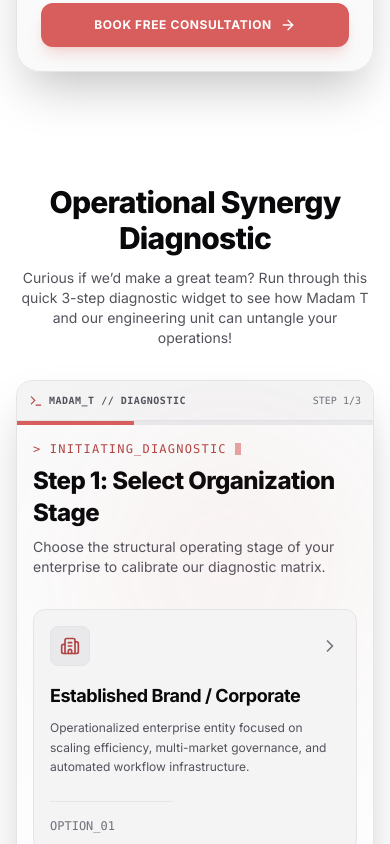
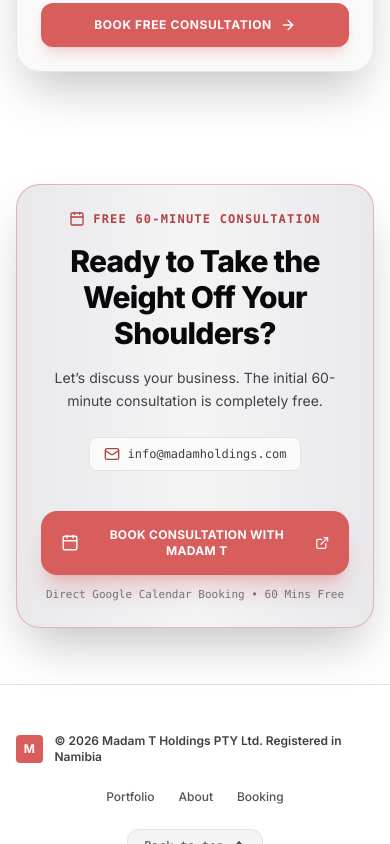
Before and after one commit to madam-t/MadamT, a Next.js app: page / in a window 390 px wide. Shown: the part 6420-7264 px from the top of the page. Built offline with nearby package versions, Linux system fonts and the light colour scheme.

Commit message:
feat: remove Operational Synergy Diagnostic section

```diff
--- a/app/page.tsx
+++ b/app/page.tsx
@@ -22,14 +22,12 @@
 import LaunchOffer from "@/components/LaunchOffer";
 import LaunchOfferBar from "@/components/LaunchOfferBar";
 import PortfolioModal from "@/components/PortfolioModal";
-import SynergyDiagnostic from "@/components/SynergyDiagnostic";
 import { PORTFOLIO_DATA, PortfolioItem } from "@/data/portfolioData";
 
 const NAV_LINKS: { id: string; label: string }[] = [
   { id: "portfolio", label: "Portfolio" },
   { id: "offer", label: "Launch Offer" },
   { id: "about", label: "About Madam T" },
-  { id: "diagnostic", label: "Diagnostic" },
   { id: "booking", label: "Book a Call" },
 ];
 
@@ -456,19 +454,6 @@
           </div>
         </section>
 
-        {/* 5. Interactive Section: The Synergy Diagnostic */}
-        <section id="diagnostic" className="scroll-mt-24 py-14 md:py-16 px-4 sm:px-6 max-w-7xl mx-auto space-y-8">
-          <div className="text-center space-y-3">
-            <h2 className="text-3xl md:text-5xl font-extrabold tracking-tight">
-              Operational Synergy Diagnostic
-            </h2>
-            <p className="text-ink-subtle max-w-2xl mx-auto text-sm md:text-base">
-              Curious if we’d make a great team? Run through this quick 3-step diagnostic widget to see how Madam T and our engineering unit can untangle your operations!
-            </p>
-          </div>
-
-          <SynergyDiagnostic calendarUrl={calendarBookingUrl} />
-        </section>
 
         {/* 6. Bookings & Contact Section */}
         <section id="booking" className="scroll-mt-24 py-14 md:py-16 px-4 sm:px-6 max-w-7xl mx-auto">
@@ -545,13 +530,6 @@
             </button>
             <button
               type="button"
-              onClick={() => scrollToSection("diagnostic")}
-              className="hover:text-ink transition-colors cursor-pointer"
-            >
-              Diagnostic
-            </button>
-            <button
-              type="button"
               onClick={() => scrollToSection("booking")}
               className="hover:text-ink transition-colors cursor-pointer"
             >
```
